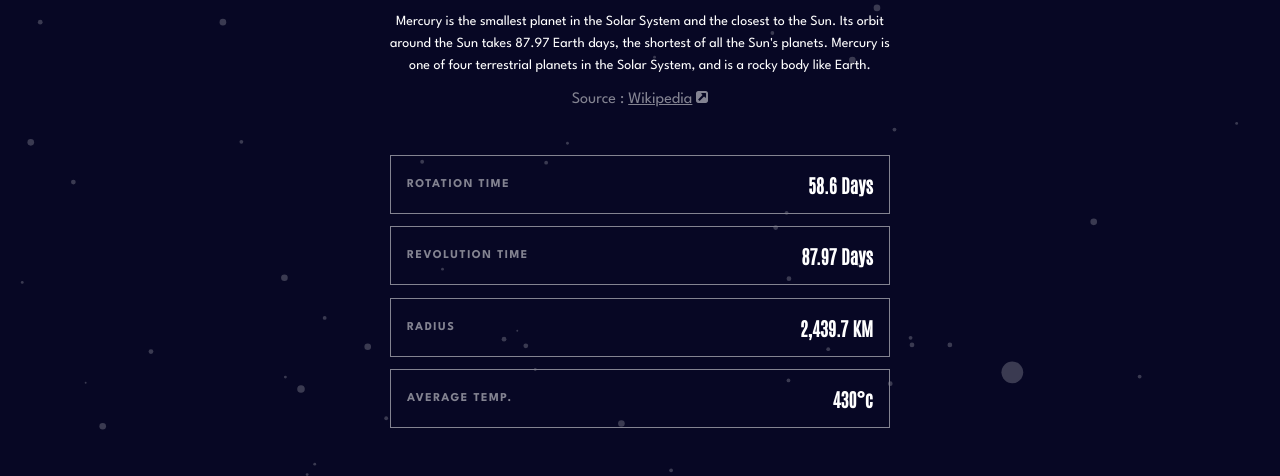
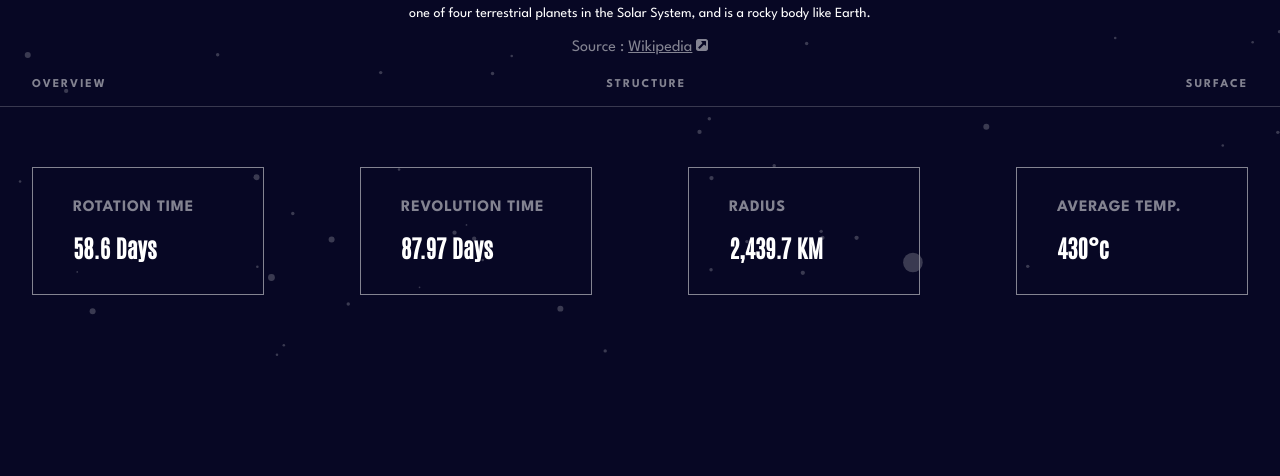
Before and after one commit to Stamwill/planet-facts, a plain HTML site: page src/pages/home.html in a window 1280 px wide. Shown: the part 746-1222 px from the top of the page. After the commit the page ends 1102 px from the top, so only its background shows below. Drawn offline with Linux system fonts and the light colour scheme.

Commit message:
[globals.css] Add media screen and add styling for the data panel and children

```diff
--- a/src/styles/globals.css
+++ b/src/styles/globals.css
@@ -103,6 +103,8 @@ body {
 
 /* Navigation */
 #planetPage {
+  display: flex;
+  flex-direction: column;
 }
 
 #planetNavigation{}
@@ -194,3 +196,35 @@ body {
 .dataMeasurement{
   margin: 0;
 }
+
+@media screen and (min-width: 800px) {
+  #planetNavigation {
+    order: 2;
+  }
+
+  .dataPanel {
+    display: flex;
+    justify-content: space-between;
+    order: 2;
+    margin: 3rem 0;
+    max-width: 100%;
+  }
+
+  .dataItem {
+    flex-direction: column;
+    align-items: flex-start;
+    width: 150px;
+    padding: 2rem 2.5rem;
+  }
+
+  .dataDescription {
+    font-size: 16px;
+    letter-spacing: 0.73px;
+    font-weight: bold;
+  }
+
+  .dataMeasurement {
+    margin-top: 1rem;
+    font-size: 24px;
+  }
+}
```
